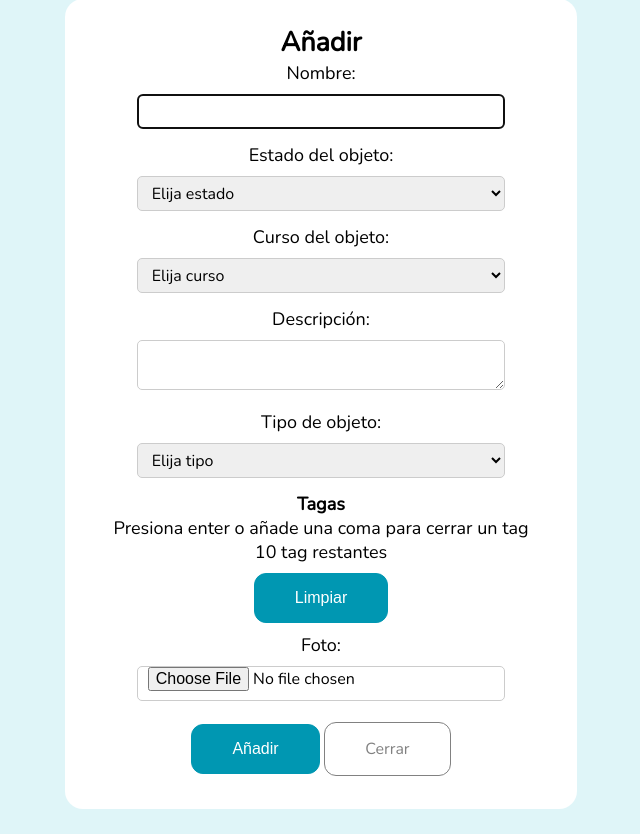
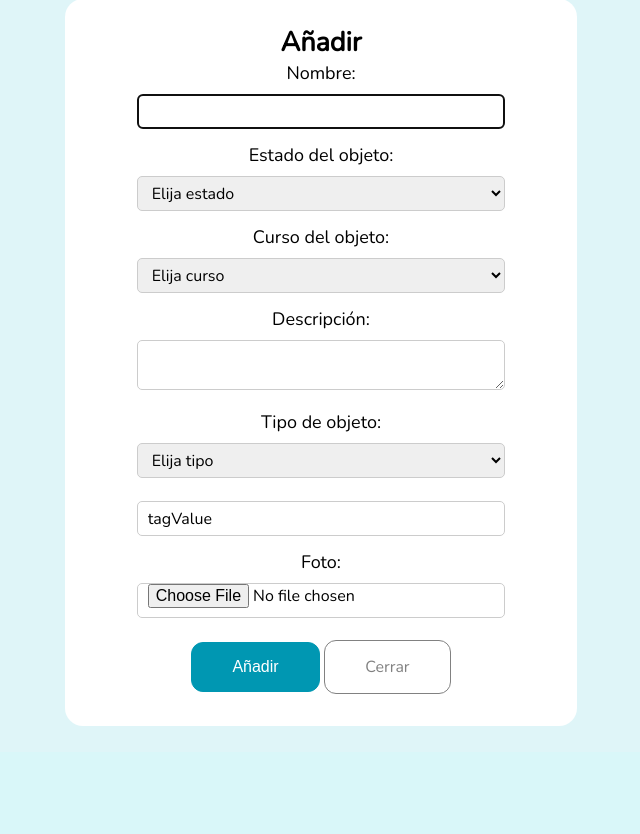
Before and after one commit to PaulaSoler000/GEEKMANAGER1, a PHP site: page /views/formulario_crear.php in a window 1280 px wide. Shown: the part 123-957 px from the top of the page, without its empty margins (319-959 px from the left). After the commit the page ends 849 px from the top, so only its background shows below. Run offline with PHP 8.4, Linux system fonts and the light colour scheme; a user stored in the database is signed in; some libraries are stand-ins or nearby versions.

Commit message:
nada nuevo

```diff
--- a/controllers/modal_crear.php
+++ b/controllers/modal_crear.php
@@ -44,6 +44,8 @@ if (!empty($_POST["crear_objeto"])) {
     $estado_objeto = $_POST["estado_objeto"];
     $curso = $_POST["curso"];
     $descripcion = $_POST["descripcion"];
+    $tagValues = $_POST["tagValue"];
+    echo ($tagValues);
 
     //opciones
     $edicion = $_POST["edicion"];
--- a/views/formulario_crear.php
+++ b/views/formulario_crear.php
@@ -20,7 +20,7 @@ if (empty($_SESSION['user_id'])) {
 
     <link rel="stylesheet" href="../node_modules/trumbowyg/dist/ui/trumbowyg.min.css">
 
-    <!--<link href="../node_modules/tagify-master/dist/tagify.css" rel="stylesheet">-->
+    <link href="../node_modules/tagify-master/dist/tagify.css" rel="stylesheet">
 
 
 </head>
@@ -114,7 +114,7 @@ if (empty($_SESSION['user_id'])) {
                 </select><br>
 
 
-                <div class="tag_wraper">
+                <!--<div class="tag_wraper">
                     <div class="tag_titulo">
                     <h4>Tagas</h4>
                     </div>
@@ -130,8 +130,9 @@ if (empty($_SESSION['user_id'])) {
                             <p><span>10</span> tag restantes</p>
                             <button>Limpiar</button>
                     </div>
-                </div>
+                </div>-->
 
+                <input type="text" name=tags value="tagValue">
 
 
                 <div id="edicionDiv" style="display: none;">
@@ -194,17 +195,17 @@ if (empty($_SESSION['user_id'])) {
     <script src="../js/tags.js"></script>
 
     <script src="https://ajax.googleapis.com/ajax/libs/jquery/3.3.1/jquery.min.js"></script>
-    <!--<script src="../node_modules/tagify-master/dist/jQuery.tagify.min.js"></script>-->
+    <script src="../node_modules/tagify-master/dist/jQuery.tagify.min.js"></script>
 
     <script src="../node_modules/trumbowyg/dist/trumbowyg.min.js"></script>
     <script>
         $('#descripcion').trumbowyg();
 
-        //$('[name=tags]').tagify();
+        $('[name=tags]').tagify();
 
-        //$('[name=tags]').tagify({
-        //    duplicates: false
-        //});
+        $('[name=tags]').tagify({
+            duplicates: false
+        });
     </script>
 
 </body>
```
Also changed, not shown: fotos/dia_noche30.png (added).
